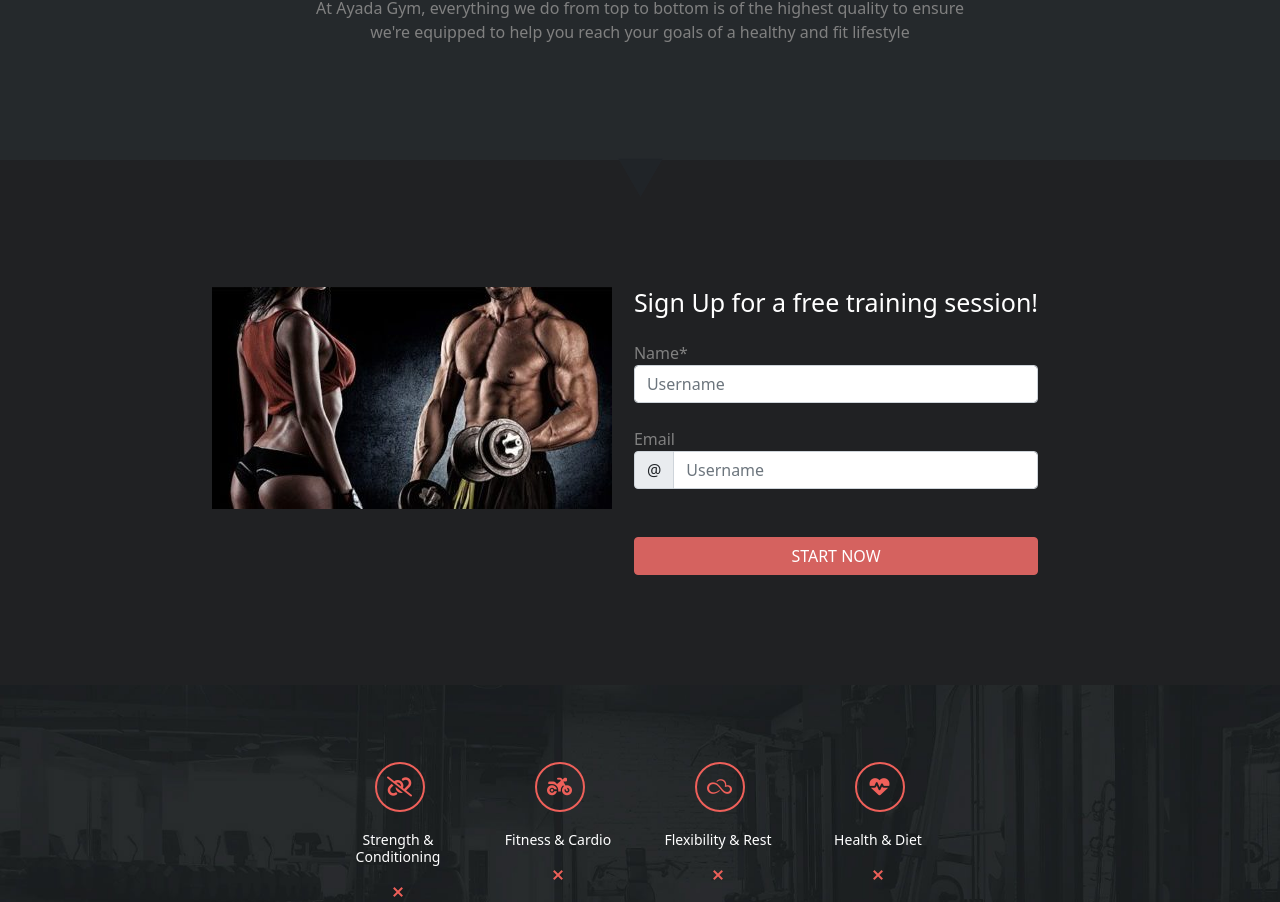
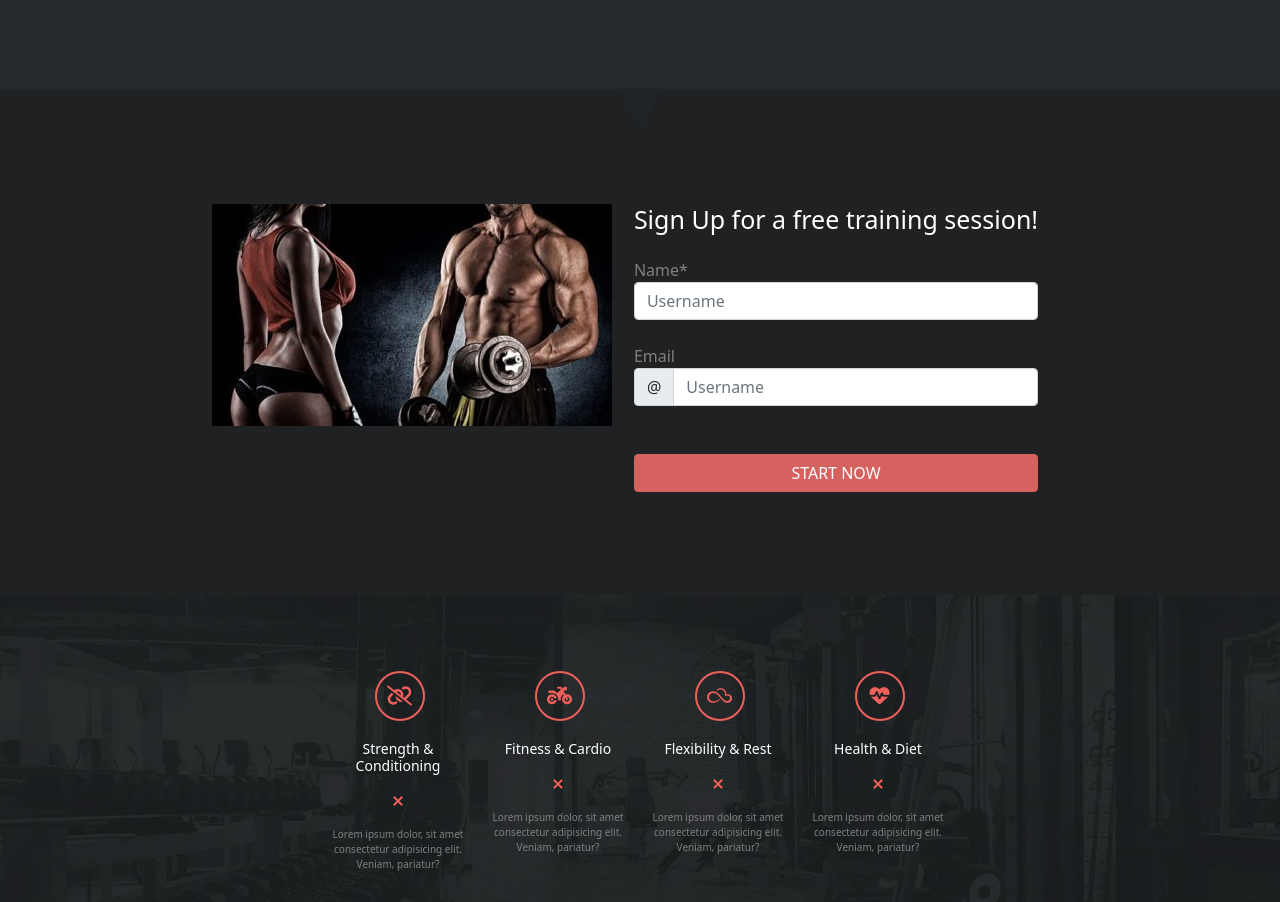
Before and after one commit to Selenejpg/proj-html-vuejs, a Vue app: page / in a window 1280 px wide. Shown: the part 934-1836 px from the top of the page. Built offline with nearby package versions, Linux system fonts and the light colour scheme.

Commit message:
fix padding

```diff
--- a/src/components/HeaderComp.vue
+++ b/src/components/HeaderComp.vue
@@ -61,7 +61,7 @@ export default {
     background-image: url(../assets/img/home-banner.jpg);
     background-repeat: no-repeat;
     background-size: cover;
-    height: 720px;
+    height: 650px;
   }
 
   .logo-ayada{
--- a/src/components/partials/SecondaSezione.vue
+++ b/src/components/partials/SecondaSezione.vue
@@ -56,8 +56,8 @@ export default {
   }
 
   .padding {
-    padding-top: 90px;
-    padding-bottom: 110px;
+    padding-top: 6%;
+    padding-bottom: 8%;
   }
 
   .w-custom {
```
